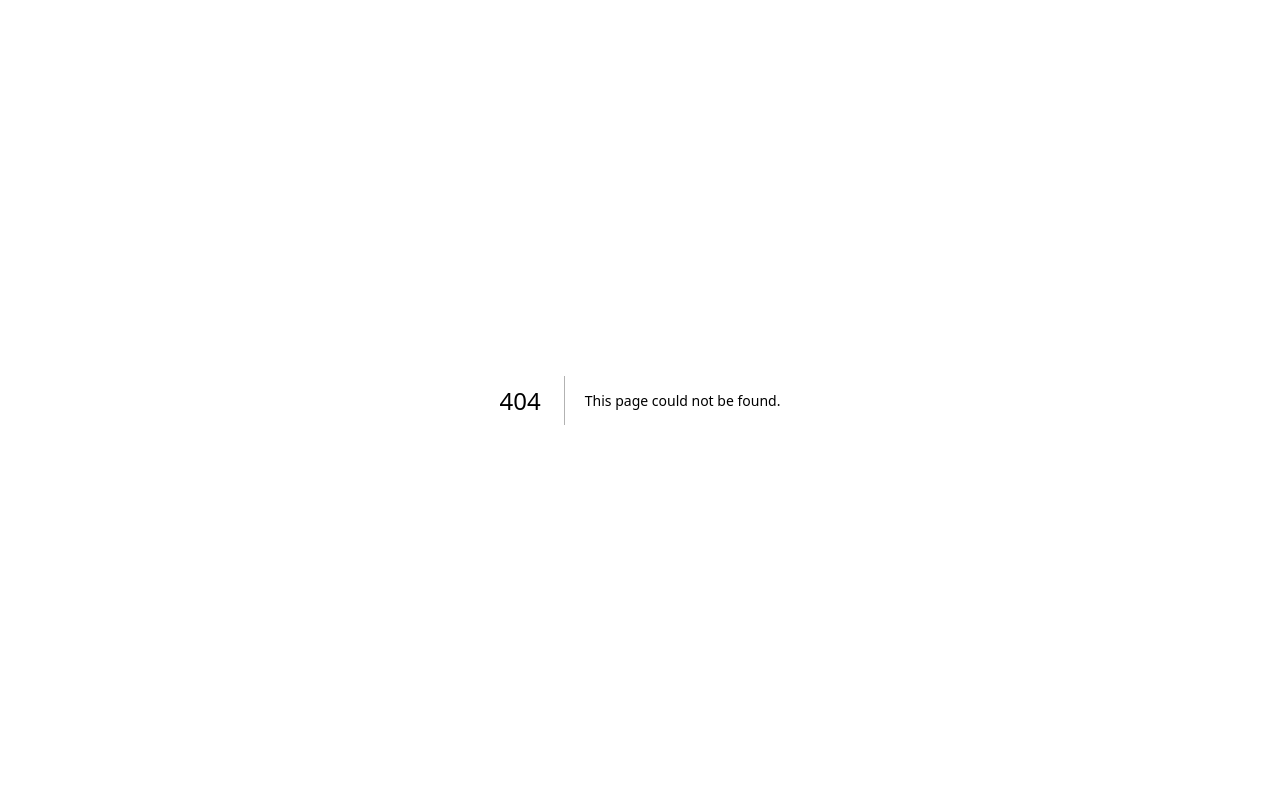
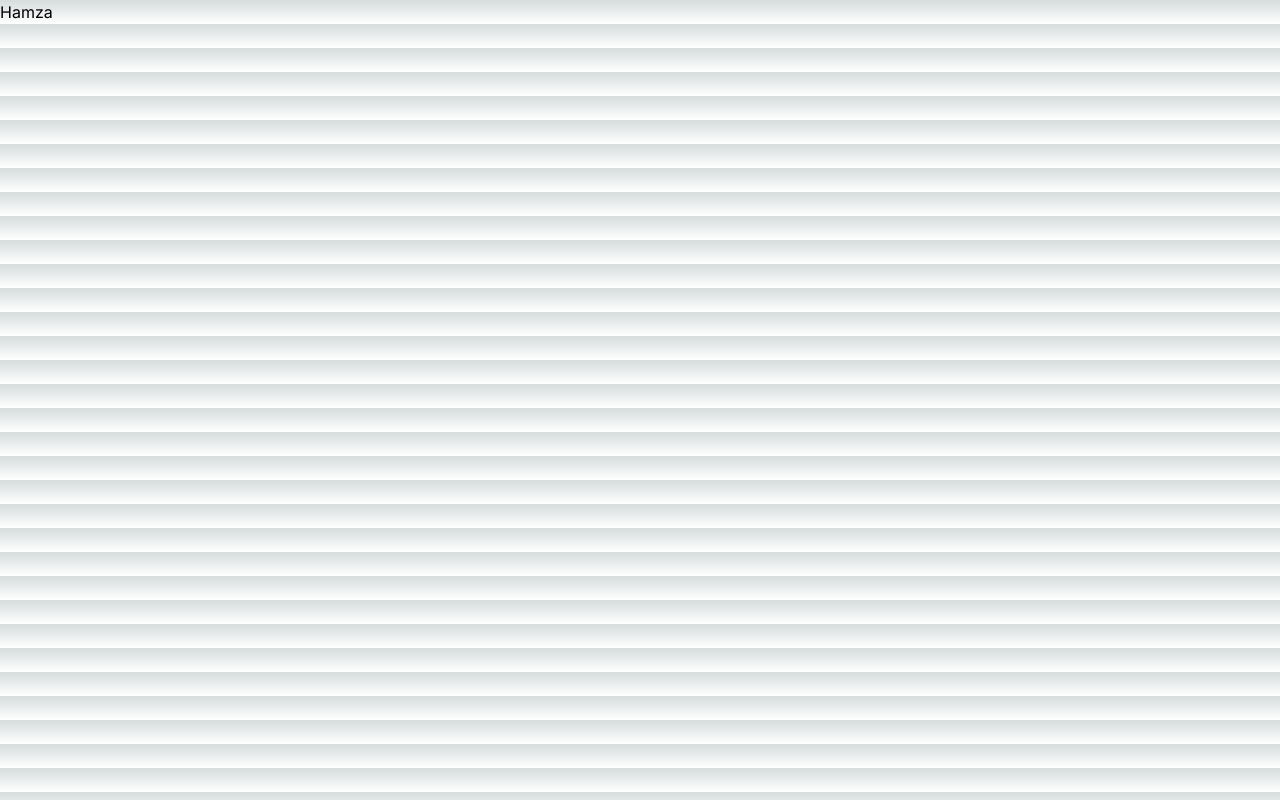
Before and after one commit to Hamza123Hussain/oop_fundamentals, a Next.js app: page /Encapsulation in a window 1280 px wide. Before the commit this address had no page. Built offline with nearby package versions, Linux system fonts and the light colour scheme.

Commit message:
added encapsulation code

```diff
--- /dev/null
+++ b/app/Encapsulation/page.tsx
@@ -0,0 +1,37 @@
+import React from 'react'
+
+const Encapsulation = () => {
+  class Person {
+    // Private attributes (encapsulation in action)
+    private pname: string
+    private age: number
+
+    // Constructor to initialize attributes
+    constructor(name: string, age: number) {
+      this.pname = name
+      this.age = age
+    }
+
+    // Public method to get the name
+    public getName(): string {
+      return this.pname
+    }
+
+    // Public method to get the age
+    public getAge(): number {
+      return this.age
+    }
+
+    // Public method to set a new name (encapsulation)
+    public setName(name: string) {
+      this.pname = name
+    }
+  }
+
+  // Creating an instance of the Person class
+  const Person1 = new Person('Hamza', 22)
+
+  return <div>{Person1.getName()}</div>
+}
+
+export default Encapsulation
```
